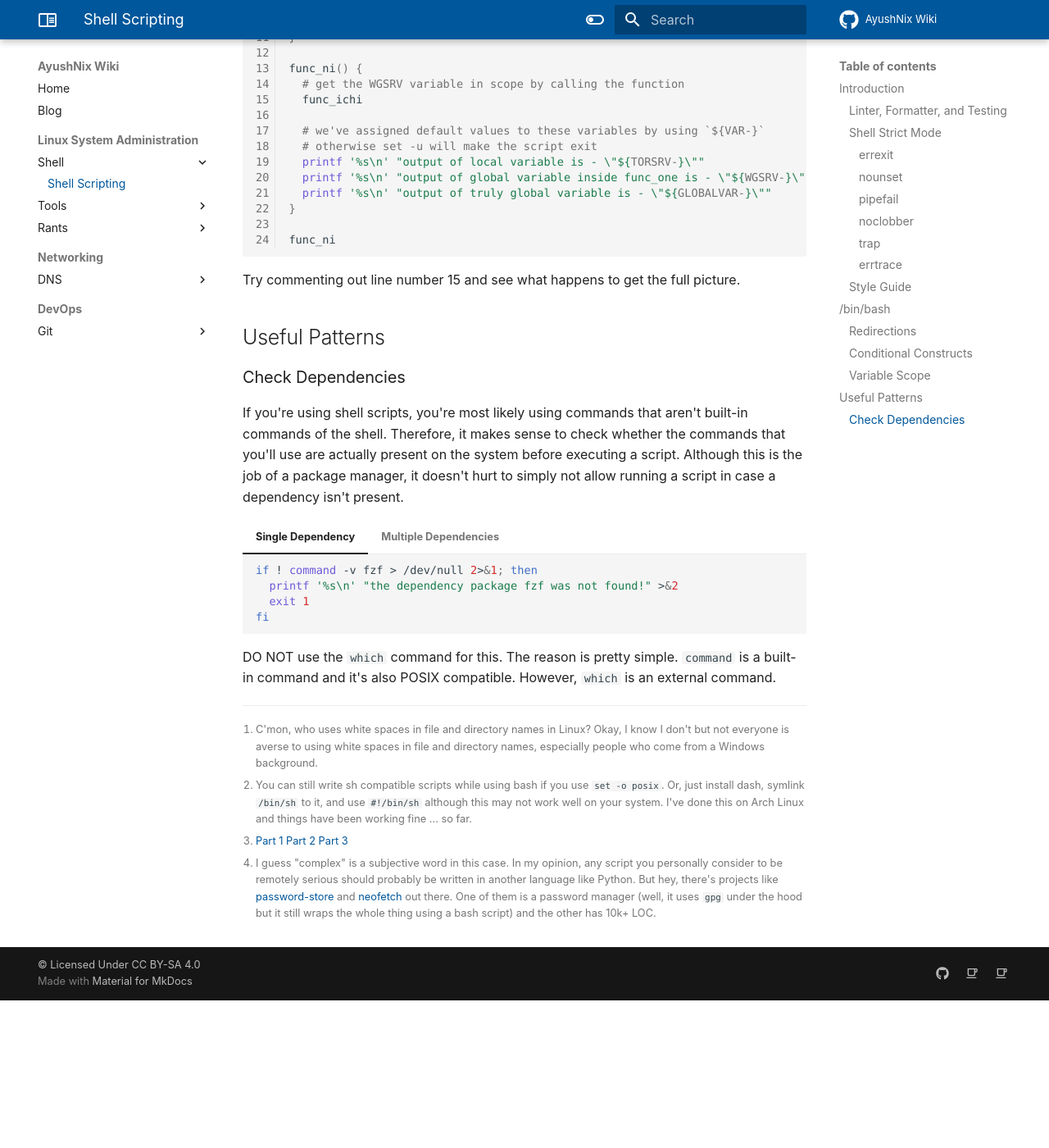
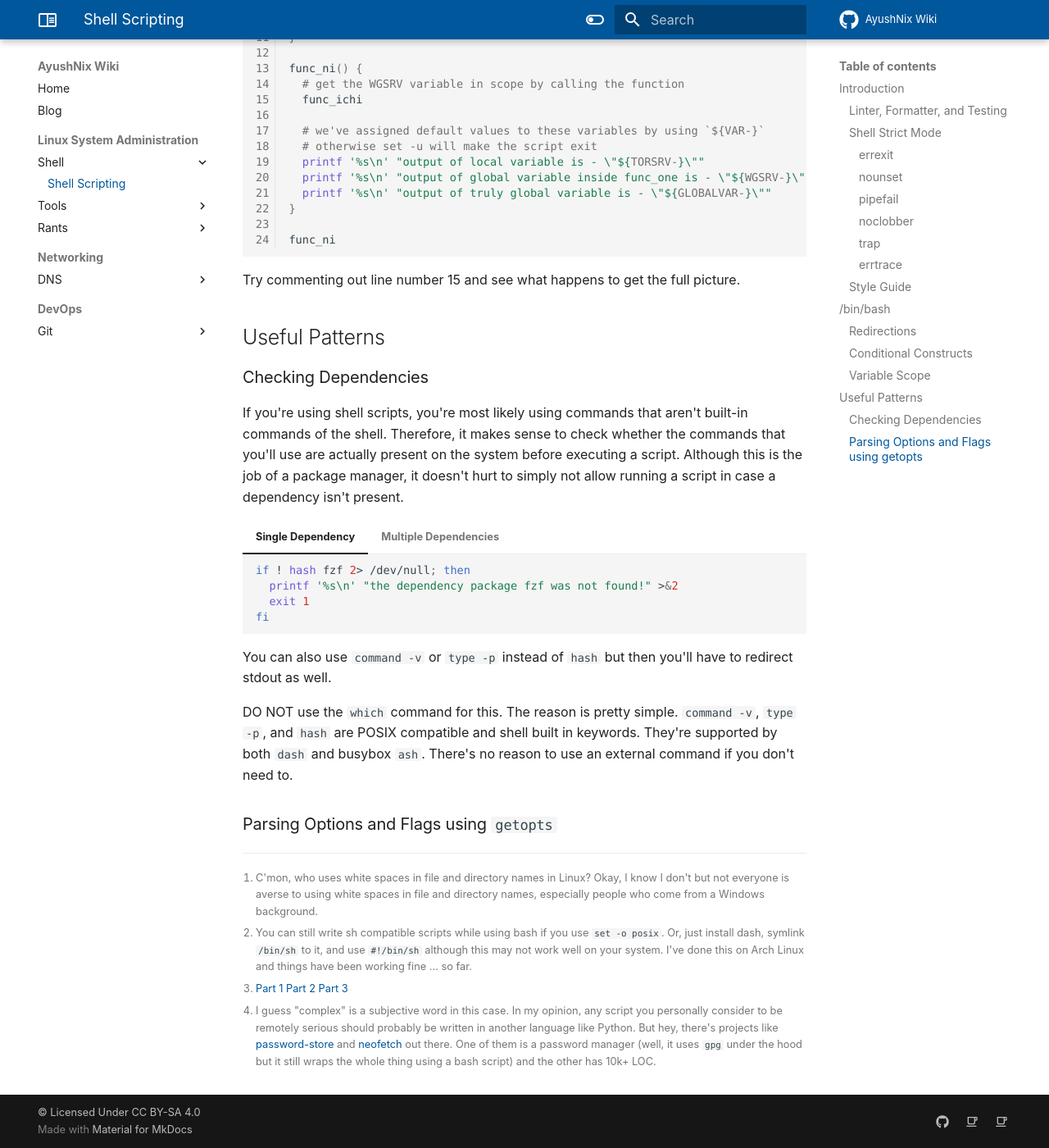
Before and after one commit to ayushnix/wiki, an MkDocs documentation site: the page built from docs/sysadmin/shell/scripting.md, in a window 1280 px wide and 1400 px high, scrolled down 9561 px. Shown: the whole window at 82% size. Built offline with MkDocs 1.6.1 and Material for MkDocs 9.7.7, drawn with Linux system fonts in a browser that asks for light colours; comment, search, counter and statistics services are not loaded; before the commit the page ends 10781 px from its top, so only the background shows below that.

Commit message:
updated the section on checking dependencies
TIL that we can also use `hash` and `type -a` to check for the presence
of binaries in $PATH. Both of them are shell built in keywords and
compatible with POSIX shells like dash and busybox ash.

`hash` is interesting because we don't need to redirect stdout since
nothing is printed if successful.

````diff
--- a/docs/sysadmin/shell/scripting.md
+++ b/docs/sysadmin/shell/scripting.md
@@ -426,7 +426,7 @@ Try commenting out line number 15 and see what happens to get the full picture.
 
 # Useful Patterns
 
-## Check Dependencies
+## Checking Dependencies
 
 If you're using shell scripts, you're most likely using commands that aren't built-in commands of
 the shell. Therefore, it makes sense to check whether the commands that you'll use are actually
@@ -435,7 +435,7 @@ doesn't hurt to simply not allow running a script in case a dependency isn't pre
 
 === "Single Dependency"
     ```sh
-    if ! command -v fzf > /dev/null 2>&1; then
+    if ! hash fzf 2> /dev/null; then
       printf '%s\n' "the dependency package fzf was not found!" >&2
       exit 1
     fi
@@ -445,15 +445,21 @@ doesn't hurt to simply not allow running a script in case a dependency isn't pre
     ```sh
     dependencies=("fzf" "rg" "bat" "lsls")
     for d in "${dependencies[@]}"; do
-      if ! command -v "$d" > /dev/null 2>&1; then
+      if ! hash "$d" 2> /dev/null; then
         printf '%s\n' "the dependency package $d was not found!" >&2
         exit 1
       fi
     done
     ```
 
-DO NOT use the `which` command for this. The reason is pretty simple. `command` is a built-in
-command and it's also POSIX compatible. However, `which` is an external command.
+You can also use `command -v` or `type -p` instead of `hash` but then you'll have to redirect stdout
+as well.
+
+DO NOT use the `which` command for this. The reason is pretty simple. `command -v`, `type -p`, and
+`hash` are POSIX compatible and shell built in keywords. They're supported by both `dash` and
+busybox `ash`. There's no reason to use an external command if you don't need to.
+
+## Parsing Options and Flags using `getopts`
 
 [^1]:
 C'mon, who uses white spaces in file and directory names in Linux? Okay, I know I don't but not
````
